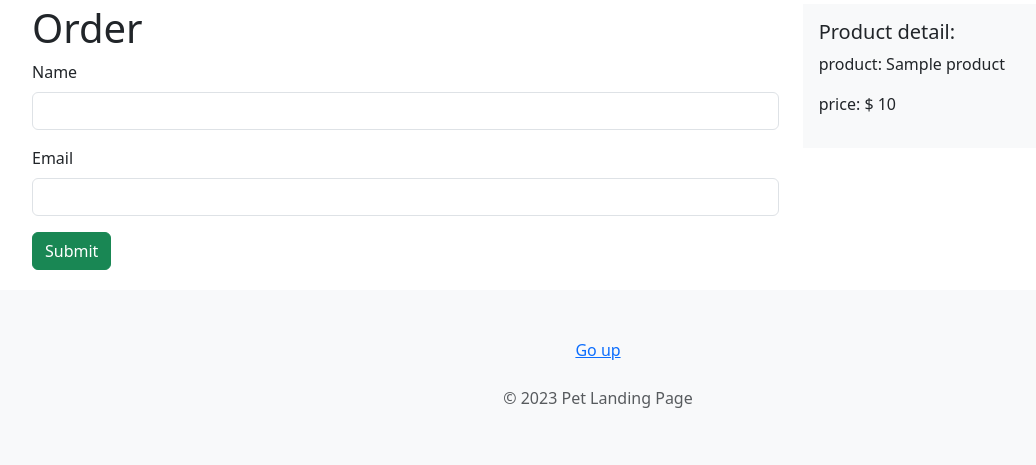
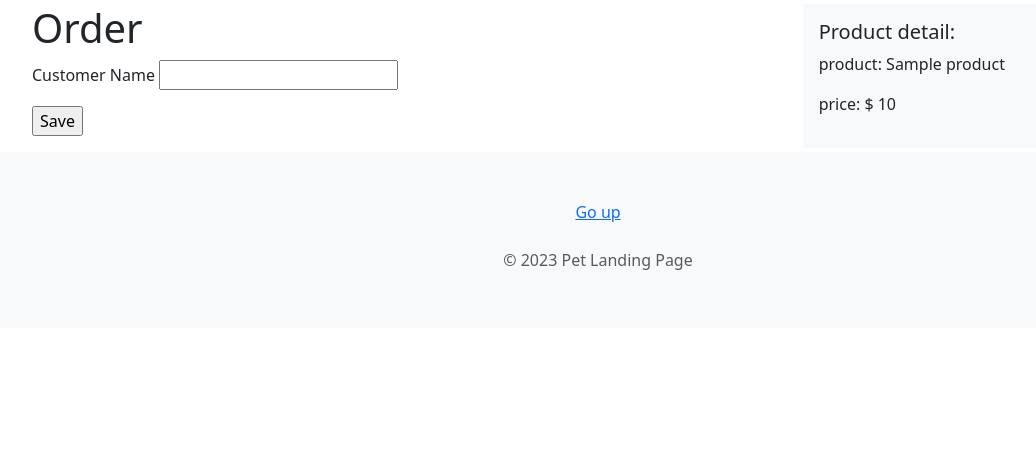
Before and after one commit to igor-gorovenko/pet_landing, a Django app: page /create_order/1 in a window 1280 px wide. Shown: the part 64-529 px from the top of the page, without its empty margins (42-1078 px from the left). Run offline with Django 4.2, Linux system fonts and the light colour scheme; tables that the repository leaves empty hold one stand-in row (values such as "Sample post").

Commit message:
add create order in form

```diff
--- a/landing_project/product_app/admin.py
+++ b/landing_project/product_app/admin.py
@@ -1,6 +1,7 @@
 from django.contrib import admin
 
-from .models import Product, Advantage
+from .models import Product, Advantage, Order
 
 admin.site.register(Product)
 admin.site.register(Advantage)
+admin.site.register(Order)
--- a/landing_project/product_app/forms.py
+++ /dev/null
@@ -1,6 +0,0 @@
-from django import forms
-from .models import Product
-
-class CreateOrderForm(forms.Form):
-    username = forms.CharField(max_length=40)
-    email = forms.EmailField(max_length=40)
--- a/landing_project/product_app/models.py
+++ b/landing_project/product_app/models.py
@@ -1,8 +1,12 @@
 from django.db import models
 from django.urls import reverse
+from django.contrib.auth.models import User
+import datetime
 
 
 class Advantage(models.Model):
+    ''' Advatage in product '''
+
     title = models.CharField(max_length=120)
     description = models.TextField()
 
@@ -11,6 +15,7 @@ class Advantage(models.Model):
 
 
 class Product(models.Model):
+    ''' Product '''
 
     title = models.CharField(max_length=40)
     description = models.TextField()
@@ -18,8 +23,15 @@ class Product(models.Model):
     img = models.ImageField(upload_to='images')
     advantages = models.ManyToManyField(Advantage)
 
-    def get_url(self):
-        return reverse('product', args=[self.id])
+    def __str__(self) -> str:
+        return f'{self.title}'
+
+
+class Order(models.Model):
+    ''' Order client '''
+    create_order = models.DateField(auto_now=True)
+    customer = models.CharField(max_length=40)
+    product = models.ForeignKey(Product, on_delete=models.CASCADE)
 
     def __str__(self) -> str:
-        return f'{self.title}'
+        return f'order: {self.customer} {self.product} {self.create_order}'
--- a/landing_project/product_app/urls.py
+++ b/landing_project/product_app/urls.py
@@ -4,7 +4,7 @@ from . import views
 
 urlpatterns = [
     path('', views.index, name='index'),
-    path('<int:id_product>/', views.product, name='product'),
+    path('<int:id>/', views.product, name='product'),
     path('create_order/<int:id>', views.create_order, name='create_order'),
-    path('order_complete/<int:id_product>', views.order_complete, name='order_complete'),
+    path('order_complete/<int:id>', views.order_complete, name='order_complete'),
 ]
--- a/landing_project/product_app/views.py
+++ b/landing_project/product_app/views.py
@@ -1,6 +1,7 @@
+from django.http import HttpResponseRedirect, HttpResponseNotFound
 from django.shortcuts import render, get_object_or_404
 
-from .models import Product, Advantage
+from .models import Product, Order
 
 
 def index(request):
@@ -11,9 +12,9 @@ def index(request):
     return render(request, 'landing/index.html', context)
 
 
-def product(request, id_product):
-    product = get_object_or_404(Product, id=id_product)
-    list_advantages = Product.objects.get(id=id_product).advantages.all()
+def product(request, id):
+    product = get_object_or_404(Product, id=id)
+    list_advantages = Product.objects.get(id=id).advantages.all()
     context = {
         'product': product,
         'list_advantages': list_advantages,
@@ -22,16 +23,24 @@ def product(request, id_product):
 
 
 def create_order(request, id):
+    order = Order()
 
-    product = get_object_or_404(Product, pk=id)
-    context = {
-        'product': product
+    if request.method == 'POST':
+        order.customer = request.POST.get('customer')
+        order.product = Product.objects.get(id=id)
+        order.save()
+        return HttpResponseRedirect('/')
+    else:
+        product = Product.objects.get(id=id)
+        context = {
+            'order': order,
+            'product': product,
         }
-    return render(request, 'landing/create_order.html', context)
+        return render(request, 'landing/create_order.html', context)
 
 
-def order_complete(request, id_product):
-    product = get_object_or_404(Product, id=id_product)
+def order_complete(request, id):
+    product = get_object_or_404(Product, id=id)
     context = {
         'product': product,
     }
--- a/landing_project/templates/landing/create_order.html
+++ b/landing_project/templates/landing/create_order.html
@@ -9,21 +9,14 @@
     <div class="row">
         <!-- Order form -->
         <div class="col-8">
-            <h1>Order</h1>
-            <form>
+            <form method="POST">
+                {% csrf_token %}
+                <h1>Order</h1>
                 <div class="mb-3">
-                    <label for="exampleInputEmail1" class="form-label">Name</label>
-                    <input type="email" class="form-control" id="exampleInputEmail1" aria-describedby="emailHelp">
+                    <label>Customer Name</label>
+                    <input name="customer">
                 </div>
-                <div class="mb-3">
-                    <label for="exampleInputEmail1" class="form-label">Email</label>
-                    <input type="email" class="form-control" id="exampleInputEmail1" aria-describedby="emailHelp">
-                </div>
-                <div class="mb-3">
-                    <a href="{% url 'order_complete' product.id %}" class="btn btn-success">
-                        Submit
-                    </a>
-                </div>
+                <input type="submit" value="Save" />
             </form>
         </div>
         <!-- Product detail -->
--- a/landing_project/templates/landing/index.html
+++ b/landing_project/templates/landing/index.html
@@ -11,7 +11,7 @@
 <section>
     <div class="container">
         <ul>
-            <li><a href="{{ product.get_url }}">{{ product.title }}</a> ${{ product.price }}</li>
+            <li><a href="{% url 'product' product.id %}">{{ product.title }}</a> ${{ product.price }}</li>
         </ul>
     </div>
 </section>
```
Also changed, not shown: landing_project/product_app/migrations/0004_order.py (added), landing_project/product_app/migrations/0005_remove_order_data_create.py (added), landing_project/product_app/migrations/0006_order_create_order.py (added), landing_project/product_app/migrations/0007_alter_order_create_order.py (added).
